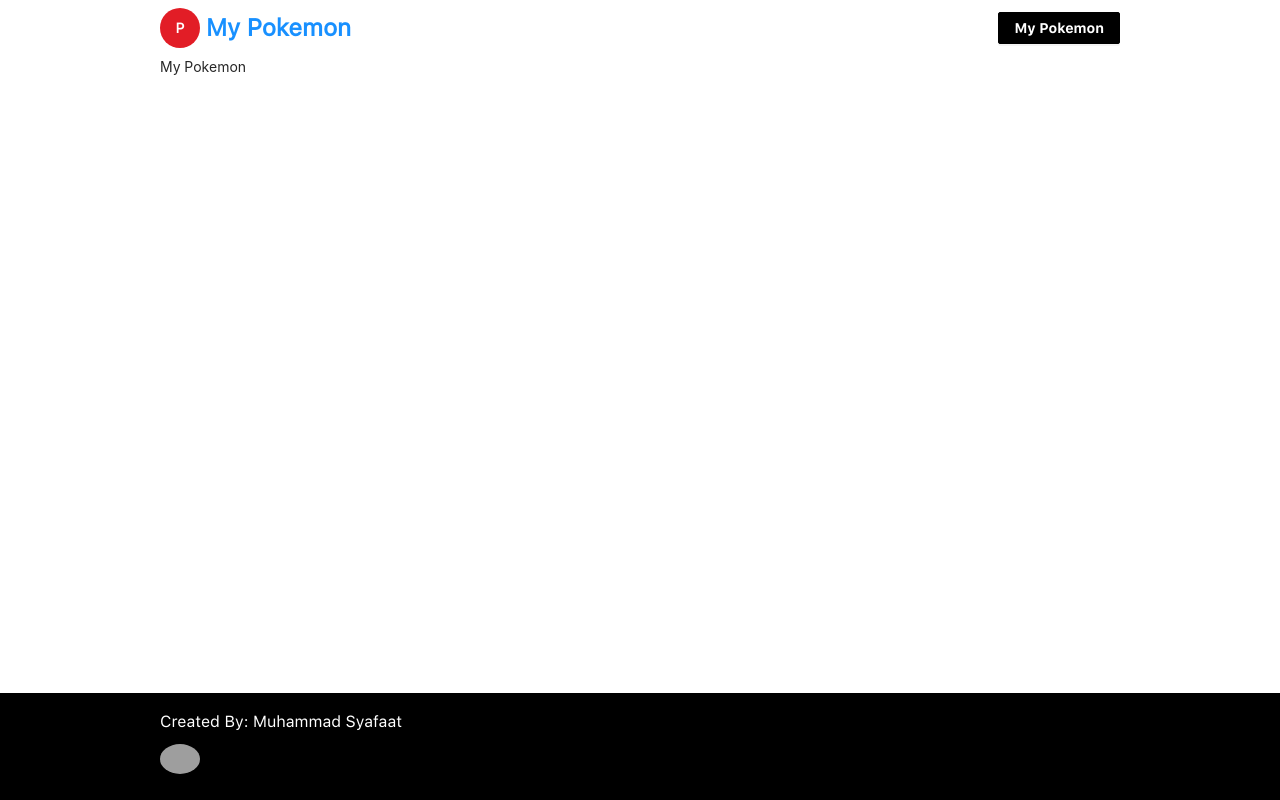
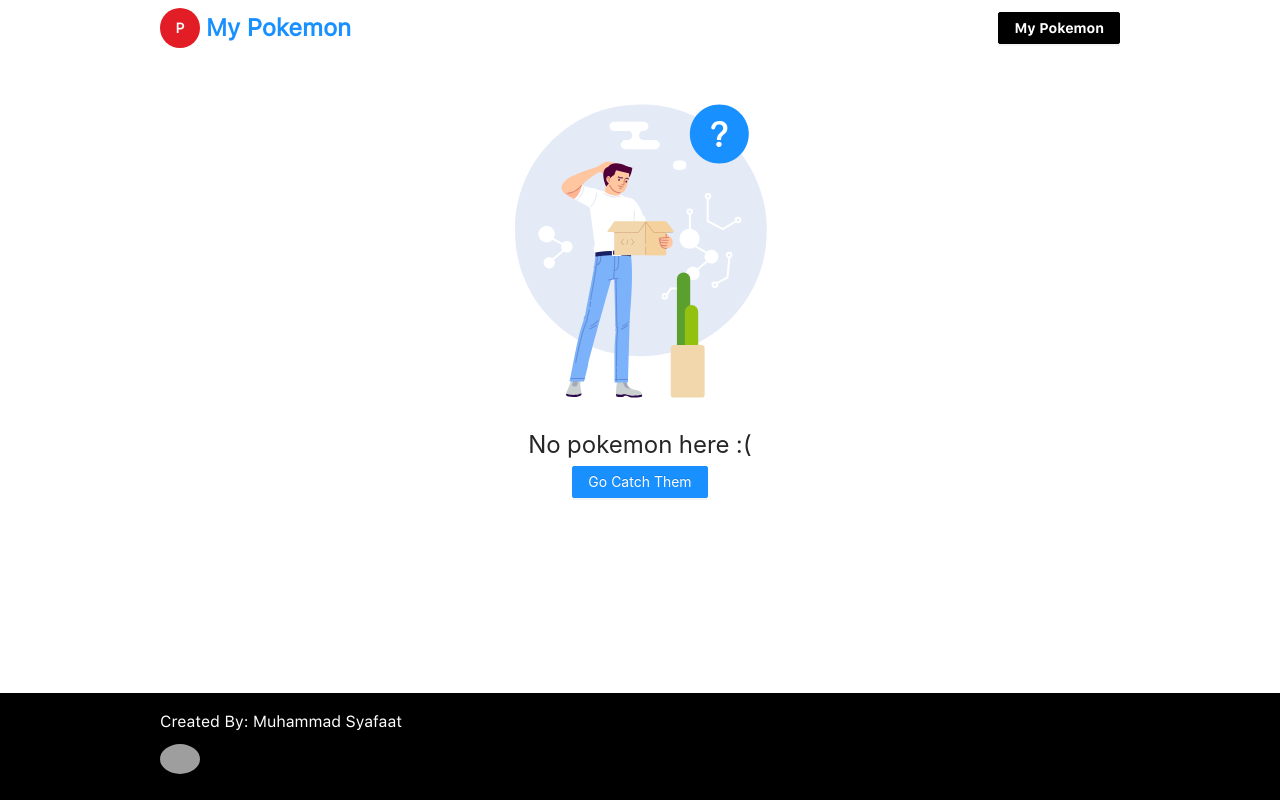
Before and after one commit to ahmmadmaliki/my-pokemon, a Next.js app: page /my-pokemon in a window 1280 px wide. Built offline with nearby package versions, Linux system fonts and the light colour scheme; grey boxes are pictures that could not be loaded; a web font is replaced by a local one.

Commit message:
feat: implement feature My Pokemon

```diff
--- a/src/views/MyPokemon/MyPokemon.tsx
+++ b/src/views/MyPokemon/MyPokemon.tsx
@@ -1,13 +1,42 @@
-import React from 'react'
+import React, { useContext } from 'react'
 import Content from 'components/Content/Content'
 import { useHeader } from 'layouts/containers/Public/Header/Header'
+import ContextContainer from 'layouts/containers/Public/ContextContainer'
+import { isEmpty } from 'lodash'
+import { Result, Button } from 'antd'
+import Link from 'next/link'
+import ListPokemon from 'components/ListPokemon/ListPokemon'
 
 function MyPokemon() {
   useHeader({
     title: 'My Pokemon',
   })
 
-  return <Content>My Pokemon</Content>
+  const { storagePokemon } = useContext(ContextContainer)
+
+  if (isEmpty(storagePokemon.data)) {
+    return (
+      <div data-testid={'emptyView'}>
+        <Result
+          status={404}
+          title={'No pokemon here :('}
+          subTitle={
+            <Link href={'/'}>
+              <a>
+                <Button type={'primary'}>Go Catch Them</Button>
+              </a>
+            </Link>
+          }
+        />
+      </div>
+    )
+  }
+
+  return (
+    <Content>
+      <ListPokemon dataSource={storagePokemon.data} />
+    </Content>
+  )
 }
 
 export default MyPokemon
```
